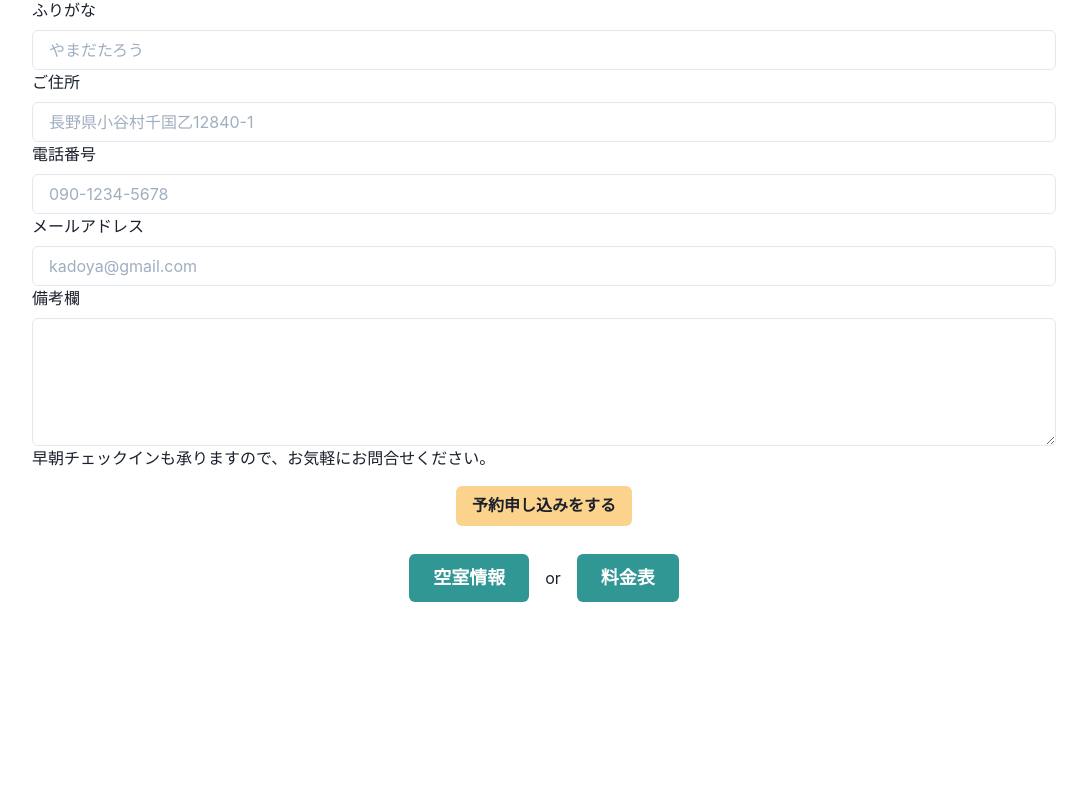
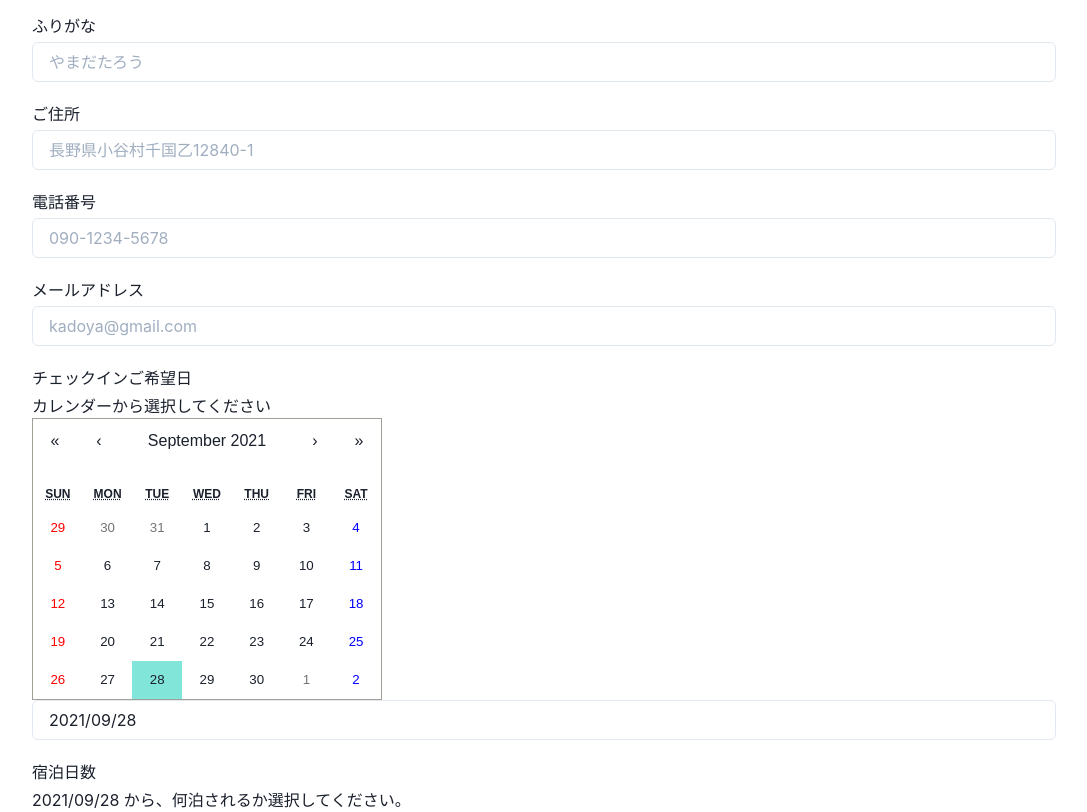
Before and after one commit to tomoki33kurita/lodge-kadoya, a Next.js app in the folder web/: page /reserve in a window 1280 px wide. Shown: the part 248-1060 px from the top of the page, without its empty margins (96-1183 px from the left). Before the commit the page ends 874 px from the top, so only its background shows below. Built offline with nearby package versions, Linux system fonts and the light colour scheme.

Commit message:
Updated reserve page

```diff
--- a/web/components/Header.tsx
+++ b/web/components/Header.tsx
@@ -4,7 +4,6 @@ import {
   Stack,
   Heading,
   Flex,
-  Text,
   Button,
   useDisclosure,
   Link as A,
--- a/web/pages/reserve/index.tsx
+++ b/web/pages/reserve/index.tsx
@@ -2,18 +2,26 @@ import Head from "next/head";
 import {
   Center,
   Box,
-  FormErrorMessage,
   FormLabel,
   FormControl,
   Input,
   Button,
   Link as A,
   Textarea,
+  Select,
 } from "@chakra-ui/react";
 import Link from "next/link";
 import { useForm } from "react-hook-form";
+import { Calendar } from "react-calendar";
+import "react-calendar/dist/Calendar.css";
+import dayjs from "dayjs";
+import React, { useState } from "react";
+const SUNDAY = 0;
+const SATURDAY = 6;
+const CHECKIN_DATE_CLASS_NAME = "react-calendar__check_in_day";
 
-const Reserve = () => {
+const Reserve: React.FC = () => {
+  const [checkInDate, setCheckInDate] = useState(dayjs().format("YYYY/MM/DD"));
   const { handleSubmit, register } = useForm();
   const handleForm = (values: any) => {
     console.log(values);
@@ -35,46 +43,102 @@ const Reserve = () => {
         <Center my={3} mx={"auto"} width={"80%"}>
           <form onSubmit={handleSubmit(handleForm)} style={{ width: "100%" }}>
             <FormControl>
-              <Box width={"100%"}>
-                <FormLabel>お名前</FormLabel>
+              <Box width={"100%"} mb={5}>
+                <FormLabel mb={1}>お名前</FormLabel>
                 <Input
                   id={"name"}
                   placeholder={"山田太郎"}
                   {...register("name")}
                 />
               </Box>
-              <FormLabel>ふりがな</FormLabel>
+              <Box mb={5}>
+                <FormLabel mb={1}>ふりがな</FormLabel>
                 <Input
                   id={"kana"}
                   placeholder={"やまだたろう"}
                   {...register("kana")}
                 />
-              <FormLabel>ご住所</FormLabel>
+              </Box>
+              <Box mb={5}>
+                <FormLabel mb={1}>ご住所</FormLabel>
                 <Input
                   id={"address"}
                   placeholder={"長野県小谷村千国乙12840-1"}
                   {...register("address")}
                 />
-              <FormLabel>電話番号</FormLabel>
+              </Box>
+              <Box mb={5}>
+                <FormLabel mb={1}>電話番号</FormLabel>
                 <Input
                   id={"tel"}
                   placeholder={"090-1234-5678"}
                   {...register("tel")}
                 />
-              <FormLabel>メールアドレス</FormLabel>
+              </Box>
+              <Box mb={5}>
+                <FormLabel mb={1}>メールアドレス</FormLabel>
                 <Input
                   id={"email"}
                   placeholder={"kadoya@gmail.com"}
                   {...register("email")}
                 />
-              {/* <FormLabel>メールアドレス(再入力)</FormLabel>
+              </Box>
+              {/* <FormLabel mb={1}>メールアドレス(再入力)</FormLabel>
               <Input
                 id={"re-email"}
                 placeholder={"kadoya@gmail.com"}
                 {...register("name")}
               /> */}
-              <FormLabel>備考欄</FormLabel>
+              <Box mb={5}>
+                <FormLabel mb={1}>チェックインご希望日</FormLabel>
+                <Box>カレンダーから選択してください</Box>
+                <Calendar
+                  calendarType={"US"}
+                  formatDay={(_, date) => dayjs(date).format("D")}
+                  tileClassName={(a) => {
+                    const tileOfDate = dayjs(a.date).format("YYYY/MM/DD");
+                    const tileOfDay = dayjs(a.date).day();
+                    switch (tileOfDay) {
+                      case SATURDAY:
+                        return checkInDate === tileOfDate
+                          ? CHECKIN_DATE_CLASS_NAME
+                          : "react-calendar__saturday";
+                      case SUNDAY:
+                        return checkInDate === tileOfDate
+                          ? CHECKIN_DATE_CLASS_NAME
+                          : "react-calendar__sunday";
+                    }
+                    switch (tileOfDate) {
+                      case checkInDate:
+                        return CHECKIN_DATE_CLASS_NAME;
+                    }
+                    return "";
+                  }}
+                  onChange={(e: Date) => {
+                    setCheckInDate(dayjs(e).format("YYYY/MM/DD"));
+                  }}
+                />
+                <Input
+                  value={checkInDate}
+                  id={"checkInDate"}
+                  {...register("checkInDate")}
+                />
+              </Box>
+              <Box mb={5}>
+                <FormLabel mb={1}>宿泊日数</FormLabel>
+                <Box>{checkInDate} から、何泊されるか選択してください。</Box>
+                <Select id={"numberOfDays"} {...register("numberOfDays")}>
+                  <option value={1}>1泊</option>
+                  <option value={2}>2泊</option>
+                  <option value={3}>3泊</option>
+                  <option value={4}>4泊</option>
+                  <option value={5}>5泊</option>
+                </Select>
+              </Box>
+              <Box mb={5}>
+                <FormLabel mb={1}>備考欄</FormLabel>
                 <Textarea id={"remarks"} {...register("remarks")} rows={5} />
+              </Box>
               <Box>
                 早朝チェックインも承りますので、お気軽にお問合せください。
               </Box>
--- a/web/styles/calendar.css
+++ b/web/styles/calendar.css
@@ -20,3 +20,7 @@
 .react-calendar__national__holiday {
   color: red !important;
 }
+
+.react-calendar__check_in_day {
+  background: #81e6d9 !important;
+}
```
Lines whose indentation alone changed are shown as unchanged.
